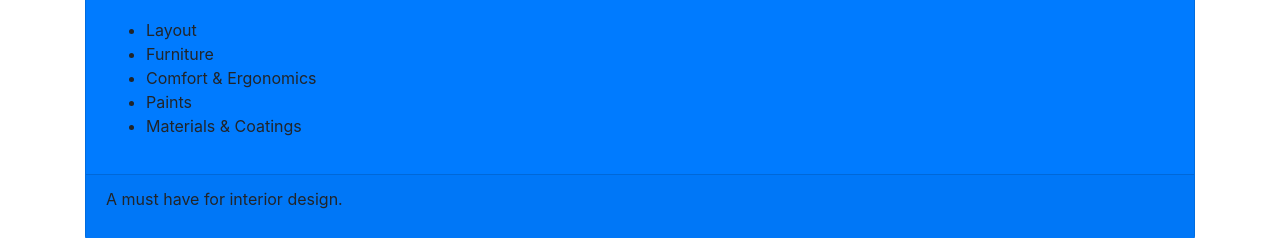
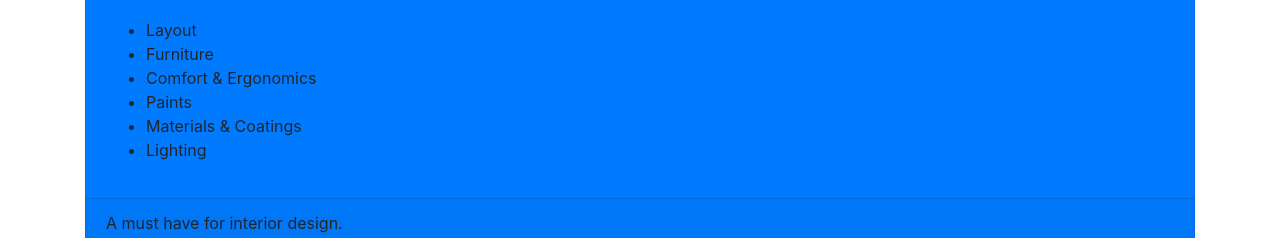
Before and after one commit to AmimoG/Bootstrap-Practice, a plain HTML site: page index.html in a window 1280 px wide. Shown: the part 541-779 px from the top of the page. Drawn offline with Linux system fonts and the light colour scheme.

Commit message:
Add File

```diff
--- a/index.html
+++ b/index.html
@@ -37,6 +37,7 @@
                         <li>Comfort & Ergonomics</li>
                         <li>Paints</li>
                         <li>Materials & Coatings</li>
+                        <li>Lighting</li>
                     </ul>
                 </div>
                 <div class="card-footer">
```
